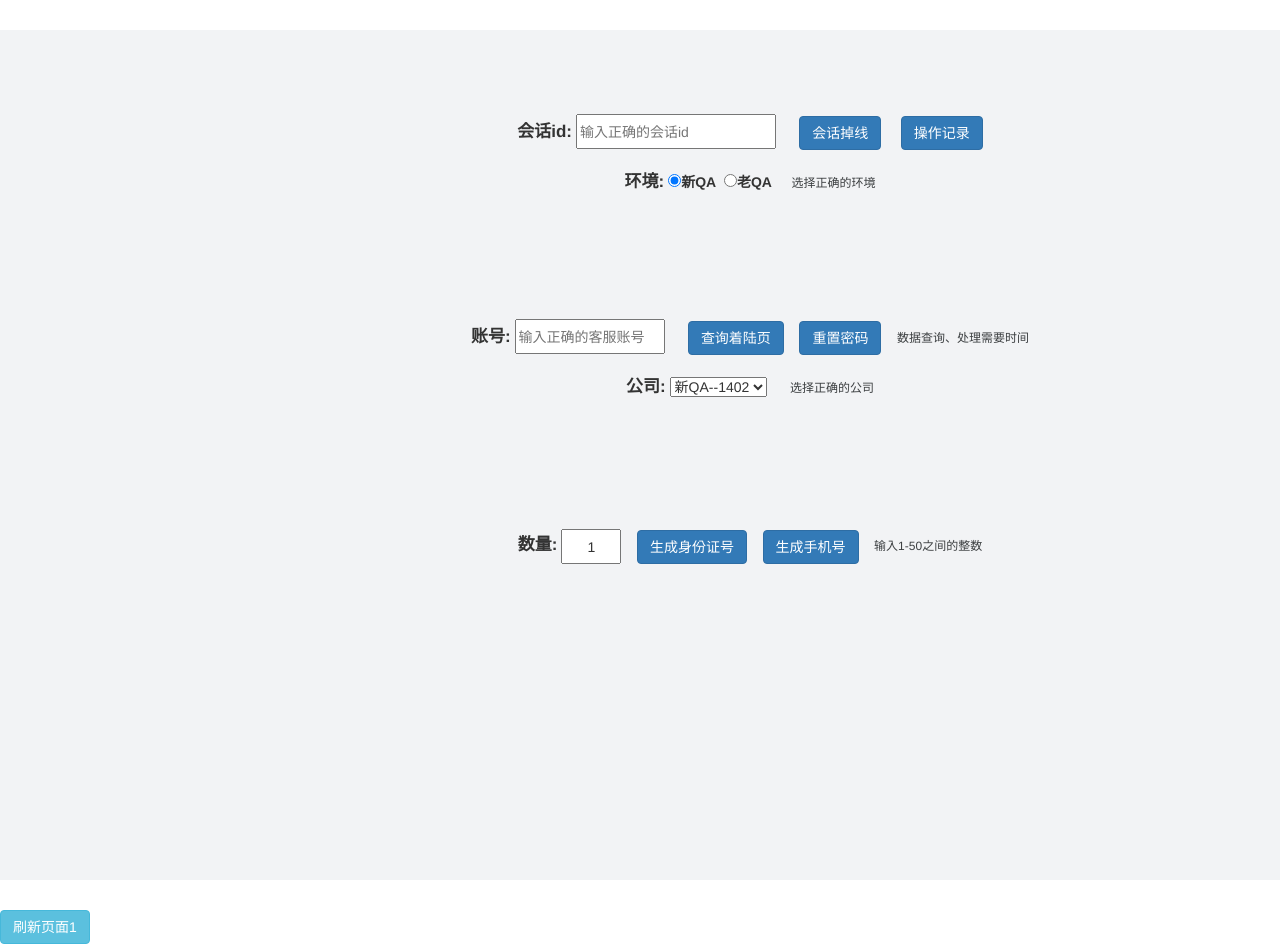
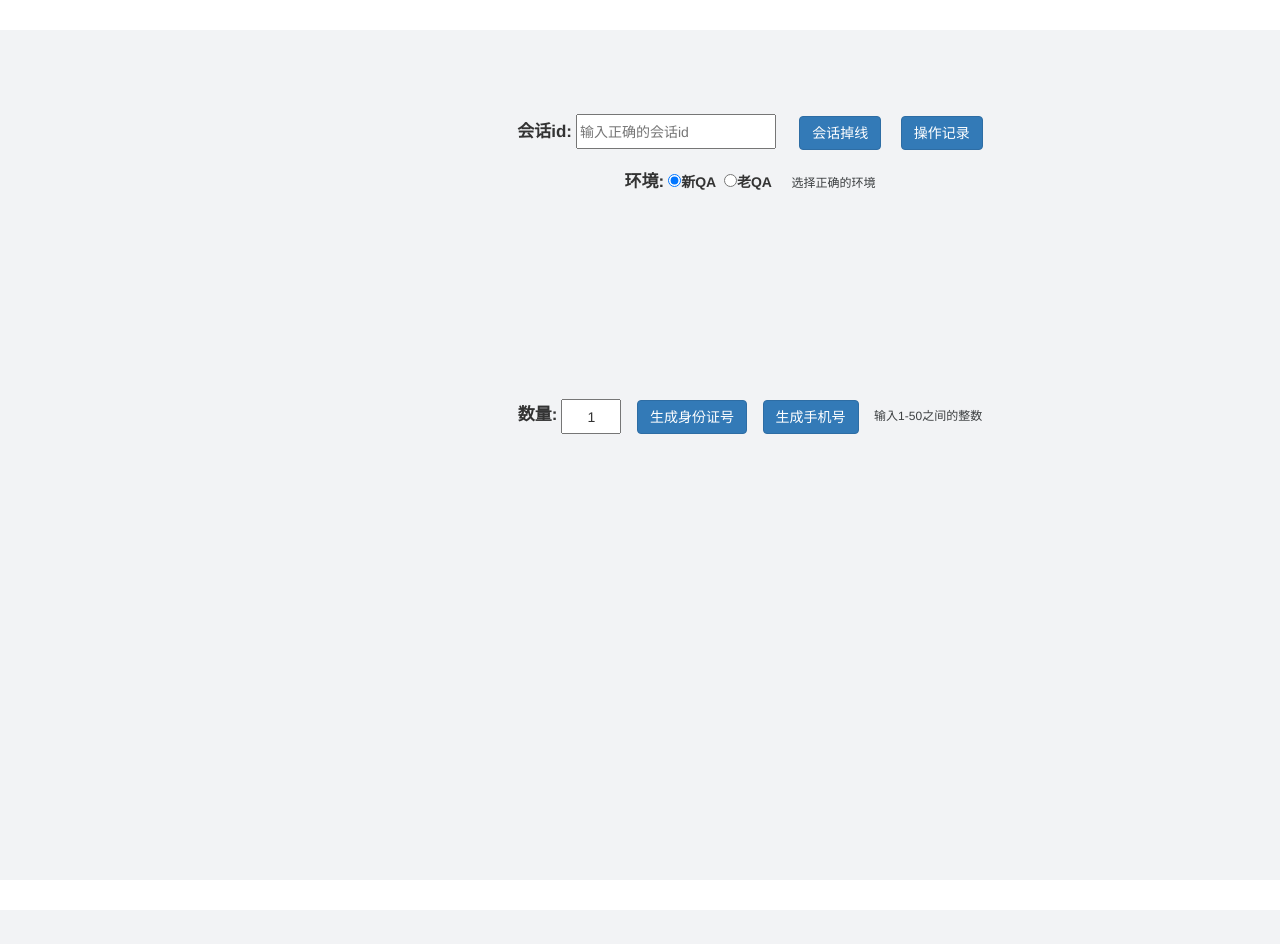
Before and after one commit to yyzzfu/tools-p, a Django app: page / in a window 1280 px wide; the page is wider, and only the part inside the window is pictured. After the commit the page ends 910 px from the top of that part, so only its background shows below. Run offline with Django 3.2, Linux system fonts and the light colour scheme; some libraries are stand-ins or nearby versions.

Commit message:
去掉查询着陆页操作

```diff
--- a/myapp/templates/index.html
+++ b/myapp/templates/index.html
@@ -54,43 +54,43 @@
                 </div>
             </form>
         </div>
-        <div style="height: 80px;margin: 50px auto" >
-            <form  method="post" name="page_or_password">
-            {% csrf_token %}
-                <label style="font-weight: bold; font-size: 17px"> 账号:</label>
-                <input type="text" name="kf_account" style="width:150px;height:35px" required placeholder="输入正确的客服账号">&nbsp &nbsp &nbsp
+{#        <div style="height: 80px;margin: 50px auto" >#}
+{#            <form  method="post" name="page_or_password">#}
+{#            {% csrf_token %}#}
+{#                <label style="font-weight: bold; font-size: 17px"> 账号:</label>#}
+{#                <input type="text" name="kf_account" style="width:150px;height:35px" required placeholder="输入正确的客服账号">&nbsp &nbsp &nbsp#}
 {#                <input  type="submit" value="查询着陆页" class="btn btn-primary"> &nbsp &nbsp#}
-                <button  class="btn btn-primary" onclick="get_page()"> 查询着陆页 </button>&nbsp &nbsp
-                <button  class="btn btn-primary" onclick="modify_password()"> 重置密码</button>&nbsp &nbsp
-                <span class="c5">数据查询、处理需要时间</span>
-                <div style="margin-top: 20px;">
-                    <label style="font-weight: bold; font-size: 17px"> 公司:</label>
-                    <select class="form-select form-select-lg mb-3" aria-label=".form-select-sm example" name="company">
-                        <option value="1402">新QA--1402</option>
-                        <option value="1500">新QA--1500</option>
-                        <option value="3401">老QA--3401</option>
-                        <option value="3403">新QA--3403</option>
-                        <option value="8424">GS--8424</option>
-                        <option value="8425">GS--8425</option>
+{#                <button  class="btn btn-primary" onclick="get_page()"> 查询着陆页 </button>&nbsp &nbsp#}
+{#                <button  class="btn btn-primary" onclick="modify_password()"> 重置密码</button>&nbsp &nbsp#}
+{#                <span class="c5">数据查询、处理需要时间</span>#}
+{#                <div style="margin-top: 20px;">#}
+{#                    <label style="font-weight: bold; font-size: 17px"> 公司:</label>#}
+{#                    <select class="form-select form-select-lg mb-3" aria-label=".form-select-sm example" name="company">#}
+{#                        <option value="1402">新QA--1402</option>#}
+{#                        <option value="1500">新QA--1500</option>#}
+{#                        <option value="3401">老QA--3401</option>#}
+{#                        <option value="3403">新QA--3403</option>#}
+{#                        <option value="8424">GS--8424</option>#}
+{#                        <option value="8425">GS--8425</option>#}
 {#                        {% for item in select %}#}
 {#                             <option value={{ item.company }}>{{ item.company_info }}</option>#}
 {#                        {% endfor %}#}
-
-                    </select>&nbsp &nbsp &nbsp
-                    <span class="c5">选择正确的公司</span>
-                </div>
-                <div style="margin-top: 20px">
-                    <span class="c4"><strong>{{ kf_account }}</strong></span>
-                    <span class="c2">{{ error_modify }}</span>
-                    <p class="c4"><strong>{{ kf_account_suc }}</strong></p>
-                    <p class="c4"><strong>{{ sucess_modify }}</strong></p>
-                    <p class="c2">{{ kf_account_fail }}</p>
-                    <p class="c2">{{ error_msg_page_1 }}</p>
-                    <p class="c2">{{ error_msg_page_2 }}</p>
-                    <p class="c2">{{ error_msg_page_password }}</p>
-                </div>
-            </form>
-        </div>
+{##}
+{#                    </select>&nbsp &nbsp &nbsp#}
+{#                    <span class="c5">选择正确的公司</span>#}
+{#                </div>#}
+{#                <div style="margin-top: 20px">#}
+{#                    <span class="c4"><strong>{{ kf_account }}</strong></span>#}
+{#                    <span class="c2">{{ error_modify }}</span>#}
+{#                    <p class="c4"><strong>{{ kf_account_suc }}</strong></p>#}
+{#                    <p class="c4"><strong>{{ sucess_modify }}</strong></p>#}
+{#                    <p class="c2">{{ kf_account_fail }}</p>#}
+{#                    <p class="c2">{{ error_msg_page_1 }}</p>#}
+{#                    <p class="c2">{{ error_msg_page_2 }}</p>#}
+{#                    <p class="c2">{{ error_msg_page_password }}</p>#}
+{#                </div>#}
+{#            </form>#}
+{#        </div>#}
 
         <div class="c1" style="height: 60px">
             <form  method="post" name="card_or_phone">
@@ -109,9 +109,9 @@
             {% endfor %}
         </div>
     </div>
-    <div >
-        <a href="/tantou" class="btn btn-info">刷新页面1</a>
-    </div>
+{#    <div >#}
+{#        <a href="/tantou" class="btn btn-info">刷新页面1</a>#}
+{#    </div>#}
 </body>
 </html>
 <script>
--- a/myapp/views.py
+++ b/myapp/views.py
@@ -115,15 +115,15 @@ def modify(request):
     try:
         if len(session_id) != 24:
             raise Exception
-        submit_time = datetime.datetime.now().strftime('%Y-%m-%d %H:%M:%S')
+        # submit_time = datetime.datetime.now().strftime('%Y-%m-%d %H:%M:%S')
         do = DoMongo(session_id, env)
         create_time = do.select_mongo()
         do.modify_mongo()
         create_time_modify = do.select_mongo()
         do.close_collect()
         env_translation = "新QA"
-        if env == "QA":
-            env_translation = "老QA"
+        # if env == "QA":
+        #     env_translation = "老QA"
         # models.Record.objects.create(session_id=session_id, env=env_translation, status="成功",
         #                              crete_time_before=create_time,
         #                              crete_time_after=create_time_modify, submit_time=submit_time)
@@ -132,7 +132,8 @@ def modify(request):
         session_id = '提交的会话id：{}'.format(session_id)
         return render(request, 'index.html',
                       {"session_id": session_id, "create_time": create_time, "create_time_modify": create_time_modify})
-    except:
+    except Exception as e:
+        print(e)
         error_session_id = "提交的会话id：" + session_id
         error_env = env
         if error_env == "QA2":
```
